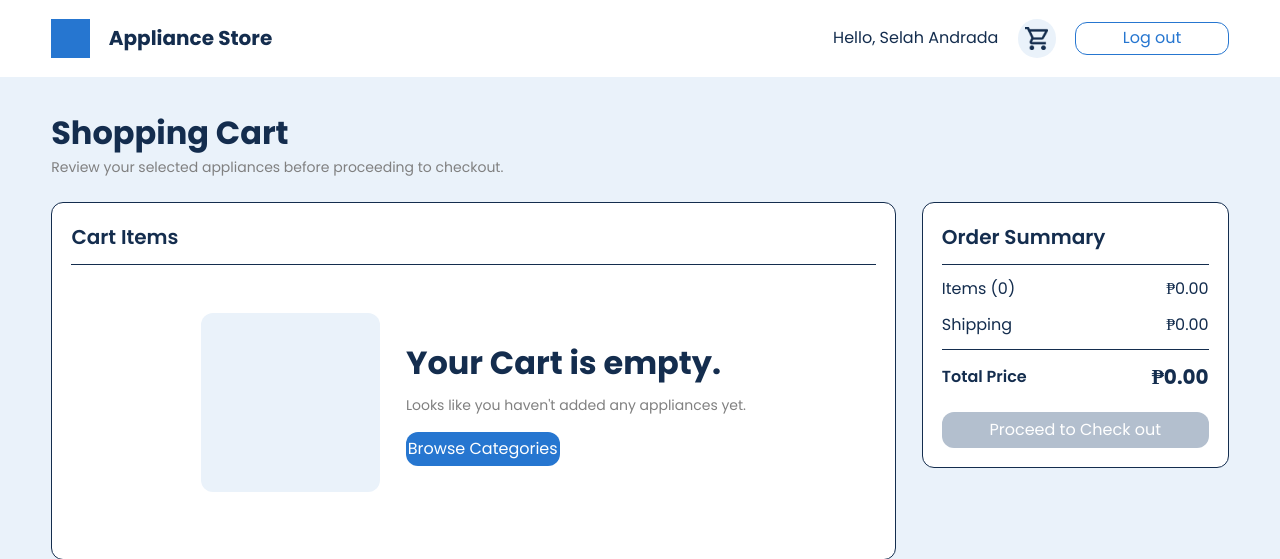
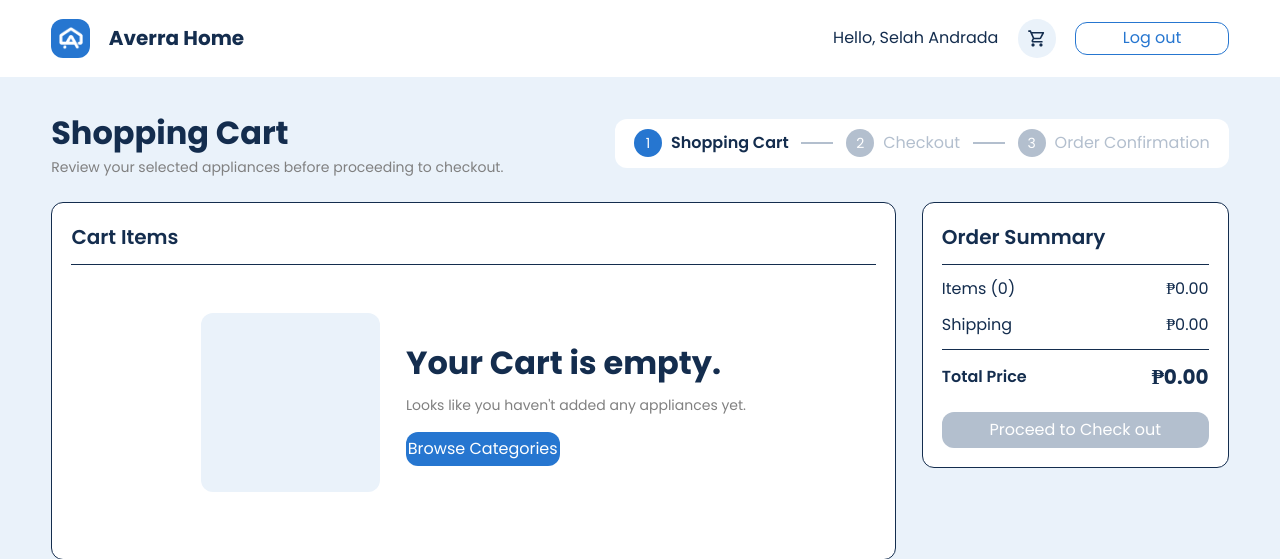
Before and after one commit to xyrus01/Appliances-Store, a PHP site: page /cart.php in a window 1280 px wide. Shown: the top 559 px of the page. Run offline with PHP 8.4, Linux system fonts and the light colour scheme; a user stored in the database is signed in; data comes from the database, SQL or seed files in the repository.

Commit message:
icons and polishings. almost done

```diff
--- a/cart.php
+++ b/cart.php
@@ -47,9 +47,30 @@ $total    = $subtotal + $shipping;
     <?php require 'navbar.php'; ?>
 
     <div class="cart_page">
-        <div class="cart_header">
-            <h1>Shopping Cart</h1>
-            <p class="small">Review your selected appliances before proceeding to checkout.</p>
+        <div class="page_top">
+            <div class="cart_header">
+                <h1>Shopping Cart</h1>
+                <p class="small">Review your selected appliances before proceeding to checkout.</p>
+            </div>
+
+            <div class="stepper row border">
+                <div class="step active row">
+                    <span class="step_circle">1</span>
+                    <p class="bold">Shopping Cart</p>
+                </div>
+                <div class="step_line"></div>
+
+                <div class="step row">
+                    <span class="step_circle">2</span>
+                    <p>Checkout</p>
+                </div>
+                <div class="step_line"></div>
+
+                <div class="step row">
+                    <span class="step_circle">3</span>
+                    <p>Order Confirmation</p>
+                </div>
+            </div>
         </div>
 
         <div class="cart_layout">
--- a/navbar.php
+++ b/navbar.php
@@ -21,14 +21,16 @@ $u = $stmt->fetch(PDO::FETCH_ASSOC);
 </head>
 <header class="navbar row">
     <a href="categories.php" class="navbar_brand button row">
-        <div class="logo"></div>
-        <h3>Appliance Store</h3>
+        <div class="logo row">
+            <img src="images/icons/logo.png">
+        </div>
+        <h3>Averra Home</h3>
     </a>
 
     <div class="navbar_links row">
         <p>Hello, <?= htmlspecialchars($u['name'] ?? 'Guest') ?></p>
-        <a href="cart.php" class="cart logo row button">
-            <img src="images/cart.png">
+        <a href="cart.php" class="cart logo row button sm">
+            <img src="images/icons/cart.svg">
         </a>
 
         <a class="logout button row border" href="logout.php"><p>Log out</p></a>
--- a/products.php
+++ b/products.php
@@ -69,7 +69,7 @@ $products = $stmt->fetchAll();
                         <form method="post" action="add_to_cart.php">
                             <input type="hidden" name="product_id" value="<?= (int)$p['id'] ?>">
                             <input type="hidden" name="category_id" value="<?= htmlspecialchars($categoryId) ?>">
-                            <button type="submit" class="button border">Add to Cart</button>
+                            <button type="submit" class="button lg border">Add to Cart</button>
                         </form>
                     </div>
                 <?php endforeach; ?>
--- a/style.css
+++ b/style.css
@@ -64,13 +64,14 @@ body{
 .border{
     border-radius:12px;
 }
-.button{
-    transition: .1s;
+.button {
     cursor: pointer;
+    --w: 320; transition: transform 0.2s;
 }
-.button:hover{
-    transform: scale(1.05);
-}
+.button.sm { --w: 60; }
+.button.lg { --w: 180; }
+
+.button:hover { transform: scale(calc(1 + 8 / var(--w))); }
 
 /* ___________NAVBAR */
 .navbar{
@@ -90,9 +91,10 @@ body{
     background-color: var(--button);
     width: 3vw;
     aspect-ratio: 1/1;
+    border-radius: 12px;
 }
 .logo img{
-    width: 60%;
+    width: 100%;
     aspect-ratio: 1/1;
 }
 .navbar_links{
@@ -337,7 +339,7 @@ body{
 }
 
 /* ___________CHECKOUT */
-.checkout_top{
+.page_top{
     display: flex;
     align-items: center;
     justify-content: space-between;
@@ -478,6 +480,12 @@ body{
     border-color: var(--button);
     background-color: var(--background);
 }
+.payment_option:has(input:checked) .icon_tile{
+    background-color: var(--button);
+}
+.payment_option:has(input:checked) .icon_tile img{
+    filter: brightness(0) invert(1);
+}
 .payment_text{
     flex: 1;
 }
@@ -540,6 +548,9 @@ body{
     color: var(--white);
     font-size: 2rem;
     margin-bottom: 1vh;
+}
+.success_icon img{
+    width: 110%;
 }
 
 /* Invoice card */
@@ -642,6 +653,9 @@ body{
 }
 .payment_icon{
     background-color: var(--button);
+}
+.payment_icon img{
+    filter: brightness(0) invert(1);
 }
 .invoice_totals{
     width: 24vw;
@@ -751,7 +765,7 @@ body.auth_page{
 .login_left .auth_card{
     width: 100%;
     max-width: 470px;
-    margin-left: 2vw;     /* pushes the card in from the left edge, like the design */
+    margin-left: 2vw;
 }
 
 .login_right{
@@ -766,12 +780,11 @@ body.auth_page{
     justify-content: flex-end;
     gap: 1vh;
     padding: 2vw;
-    border-radius: 24px;
     background-color: var(--background);
     color: var(--primary);
 }
 .hero_image{
-    flex: 1;              /* takes all the free space above the text */
+    flex: 1;
 }
 .hero h1{
     line-height: 1.3;
```
Also changed, not shown: checkout.php (+16 -8 lines), confirmation.php (+19 -4 lines), login.php (+6 -4 lines), signup.php (+5 -3 lines), images/cart.png (deleted), images/icons/bank.svg (added), images/icons/cart.svg (added), images/icons/cash.svg (added), images/icons/check.svg (added), images/icons/delivery.svg (added), images/icons/ewallet.svg (added), images/icons/logo.png (added), images/icons/logo.svg (added), images/icons/payment.png (added), 1 more files.
